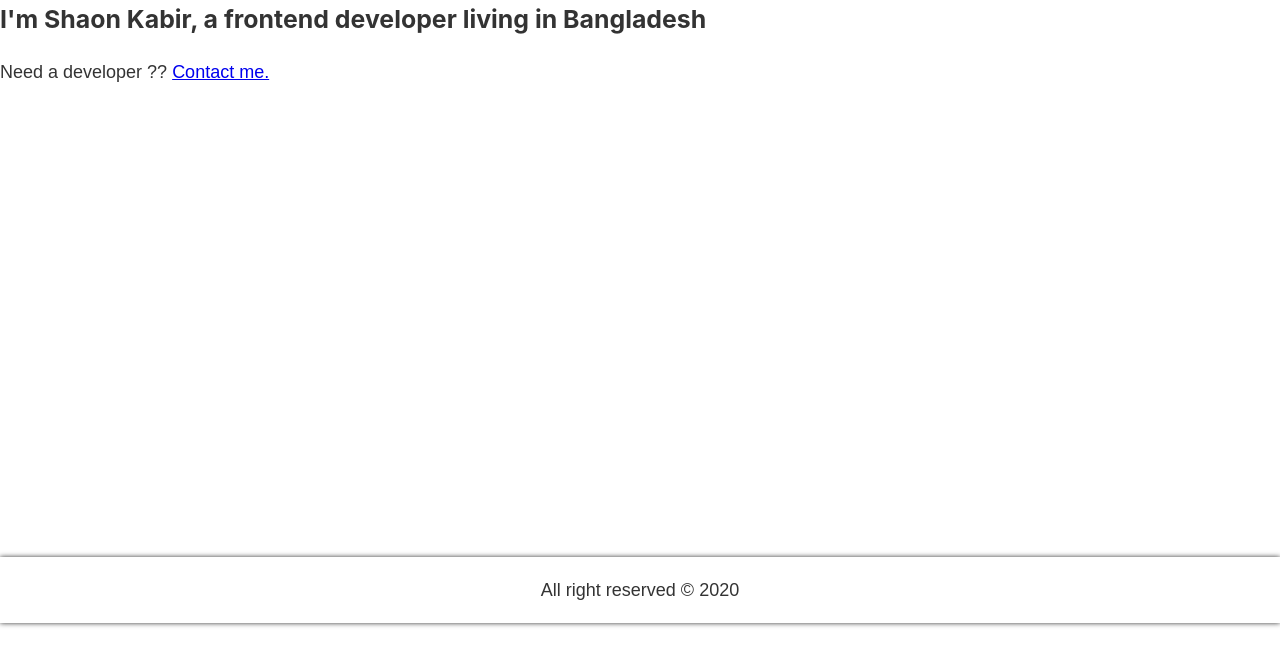
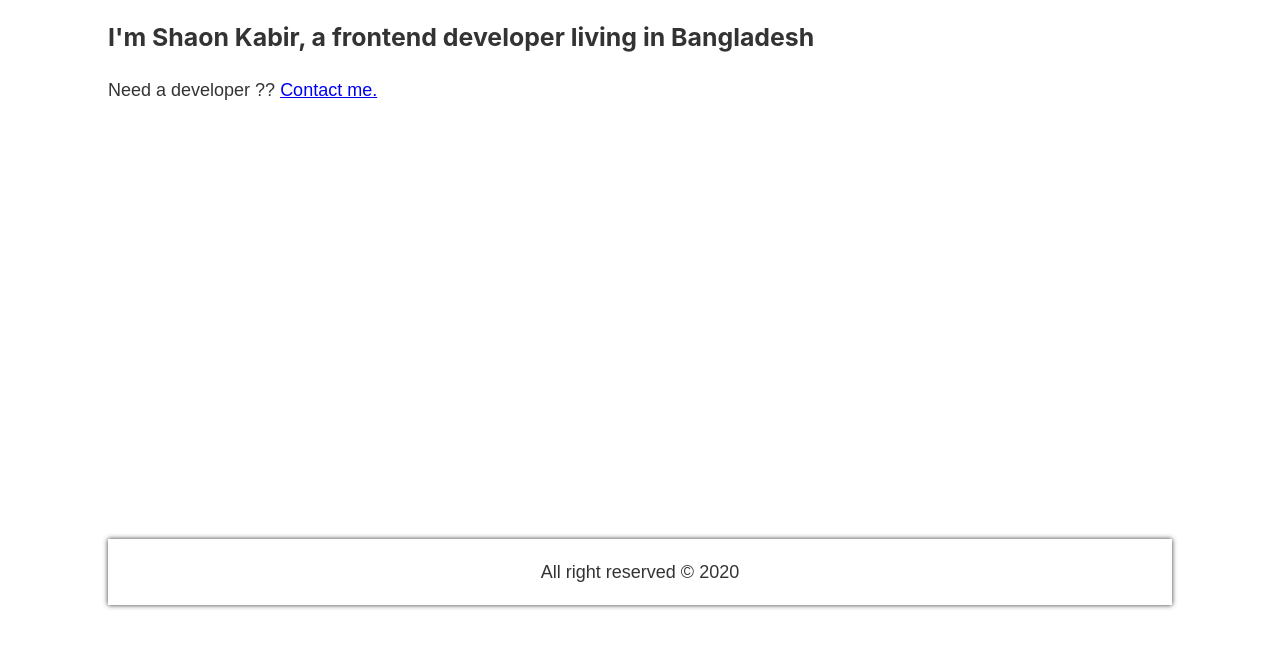
Before and after one commit to shaonkabir8/gatsby-bootcamp, a Gatsby site: page / in a window 1280 px wide. Shown: the part 151-800 px from the top of the page. Built offline with nearby package versions, Linux system fonts and the light colour scheme; Gatsby itself is replaced by a stand-in of ours.

Commit message:
Fixed styled and added layout styles

```diff
--- a/src/components/Footer.js
+++ b/src/components/Footer.js
@@ -2,12 +2,6 @@ import React from "react"
 import styled from "styled-components"
 
 const FooterStyle = styled.div`
-  footer {
-    position: absolute;
-    left: 0;
-    bottom: 0;
-    width: 100%;
-  }
   footer p {
     text-align: center;
     padding: 20px 0;
--- a/src/components/Layout.js
+++ b/src/components/Layout.js
@@ -2,14 +2,33 @@ import React from "react"
 import Header from "../components/Header"
 import Footer from "../components/Footer"
 import "../styles/style.scss"
+import styled from "styled-components"
+
+const LayoutStyle = styled.div`
+  .layout {
+    margin: 0 auto;
+    max-width: 1100px;
+    padding: 1rem;
+    display: flex;
+    flex-direction: column;
+    min-height: 100vh;
+  }
+  .layout-content {
+    flex-grow: 1;
+  }
+`
 
 const layout = props => {
   return (
-    <div>
-      <Header />
-      {props.children}
-      <Footer />
-    </div>
+    <LayoutStyle>
+      <div className="layout">
+        <div className="layout-content">
+          <Header />
+          {props.children}
+        </div>
+        <Footer />
+      </div>
+    </LayoutStyle>
   )
 }
 
```
